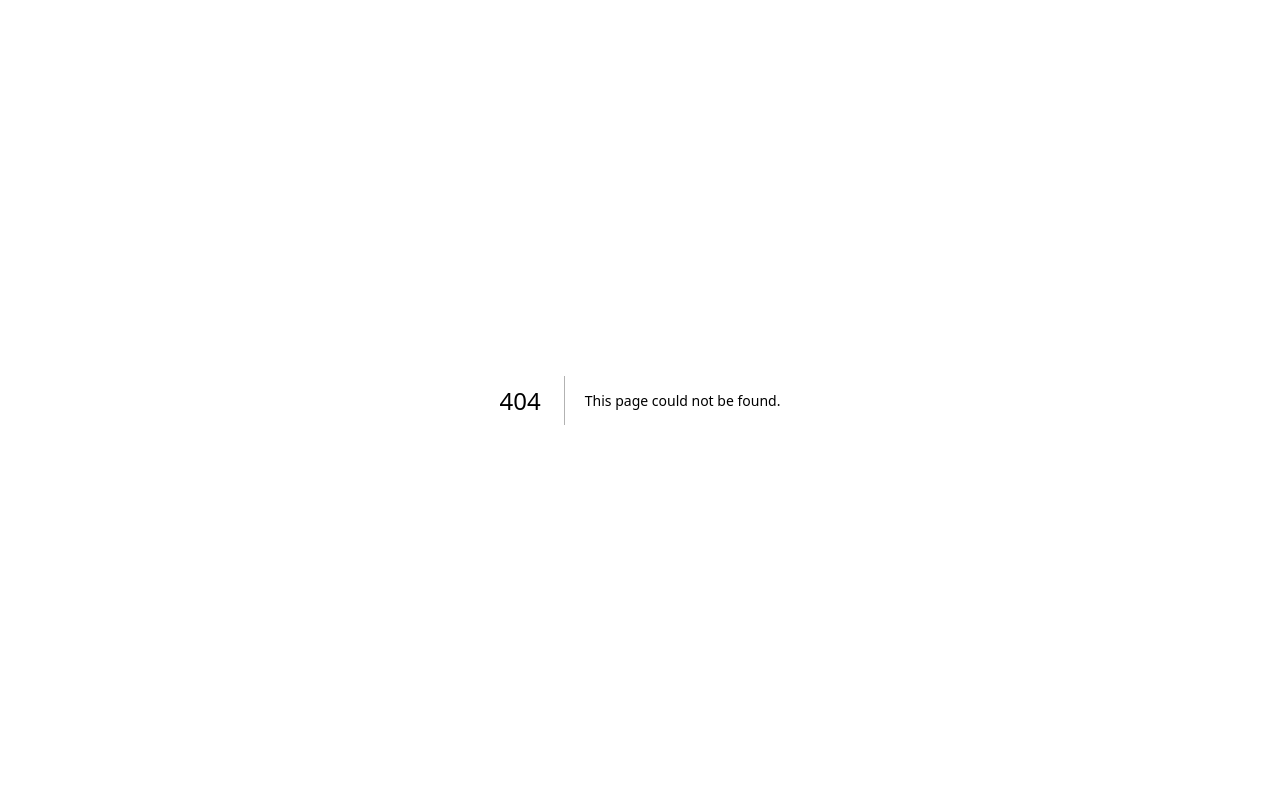
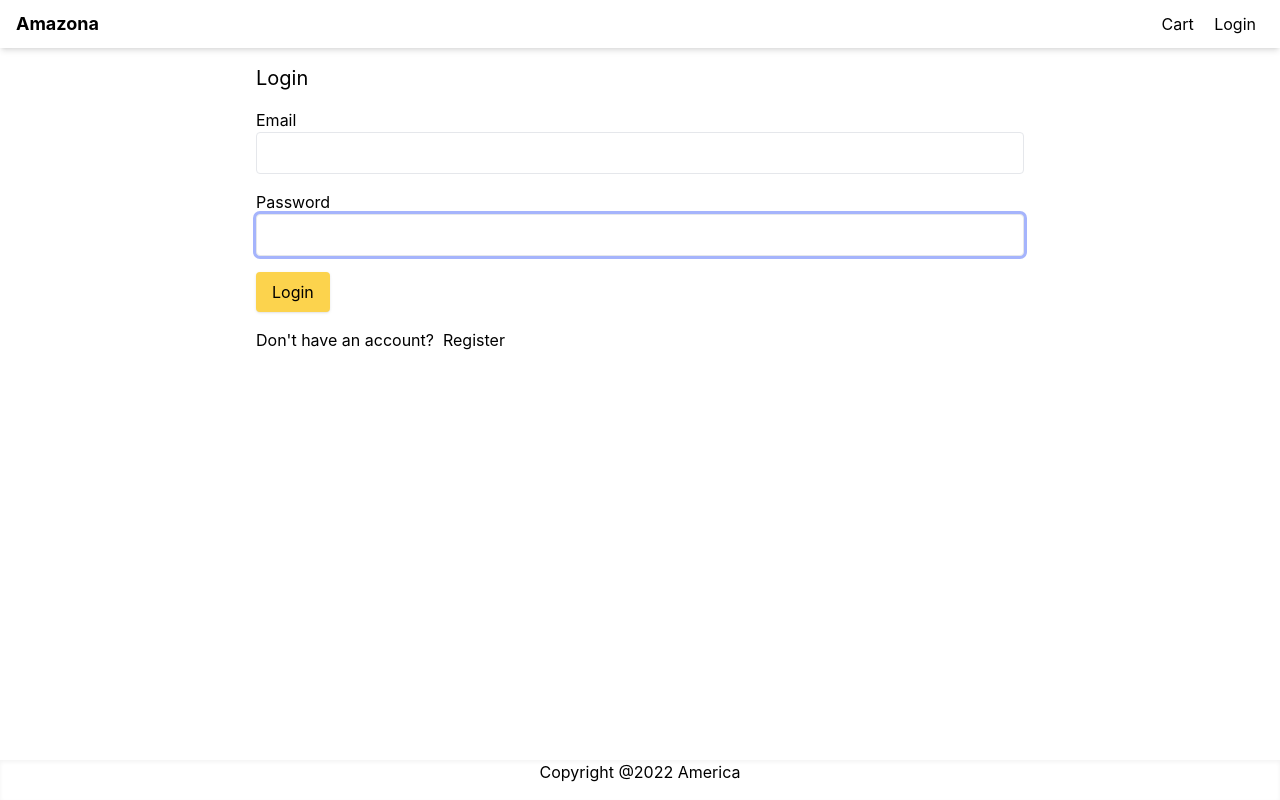
Before and after one commit to kidmun/amazon-clone, a Next.js app: page /login in a window 1280 px wide. Before the commit this address had no page. Built offline with nearby package versions, Linux system fonts and the light colour scheme.

Commit message:
add login page

```diff
--- a/package.json
+++ b/package.json
@@ -15,7 +15,8 @@
     "js-cookie": "^3.0.1",
     "next": "13.0.1",
     "react": "18.2.0",
-    "react-dom": "18.2.0"
+    "react-dom": "18.2.0",
+    "react-hook-form": "^7.39.1"
   },
   "devDependencies": {
     "@types/react": "^18.0.25",
--- a/pages/cart.js
+++ b/pages/cart.js
@@ -93,7 +93,7 @@
               </li>
               <li>
                 <button
-                  onClick={() => router.push("/shipping")}
+                  onClick={() => router.push("login?redirect=/shipping")}
                   className="primary-button w-full"
                 >
                   Check Out
--- /dev/null
+++ b/pages/login.js
@@ -0,0 +1,53 @@
+import React from 'react';
+import Link from 'next/link';
+import Layout from '../components/Layout';
+import { useForm } from 'react-hook-form';
+
+
+const LoginPage = () => {
+
+    const { handleSubmit, register, formState: { errors}} = useForm();
+
+    const submitHandler = ({email, password}) => {
+
+        console.log(email, password)
+    };
+
+    return <Layout title="Login">
+        <form className="mx-auto max-w-screen-md" onSubmit={handleSubmit(submitHandler)}>
+            <h1 className="mb-4 text-xl">
+                    Login
+            </h1>
+            <div className="mb-4">
+                <label htmlFor='email'>Email</label>
+                <input
+                {...register('email', { required: "Please enter email", pattern: {
+                    value: /^[a-zA-Z0-9_.+-]+@[a-zA-Z0-9-]+.[a-zA-Z0-9-.]+$/i,
+                    message: "please enter a valid email"
+                }})}
+                type="email" className="w-full" id="email" autoFocus></input>
+            {errors.email && <div className='text-red-500'>{errors.email.message}</div>}
+            </div>
+            <div className="mb-4">
+                <label htmlFor='password'>Password</label>
+                <input
+                 {...register('password', { required: "Please enter password", minLength: {
+                    value: 6,
+                    message: "password is more than 5 characters"
+                }})}
+                type="password" className="w-full" id="password" autoFocus></input>
+           {errors.password && <div className='text-red-500'>{errors.password.message}</div>}
+            </div>
+            <div className="mb-4">
+               <button className='primary-button'>Login</button>
+            </div>
+            <div className="mb-4">
+              Don&apos;t have an account? &nbsp;
+              <Link href="/register">Register</Link>
+            </div>
+        </form>
+
+    </Layout>
+}
+
+export default LoginPage;
--- a/styles/globals.css
+++ b/styles/globals.css
@@ -33,3 +33,9 @@
 .primary-button {
   @apply rounded bg-amber-300 py-2 px-4 shadow outline-none hover:bg-amber-400 active:bg-amber-500
 }
+
+input,
+select,
+textarea {
+  @apply rounded border p-2 outline-none ring-indigo-300 focus:ring;
+}
```
Also changed, not shown: 1 other file (tests, documents, lock files or other folders).
